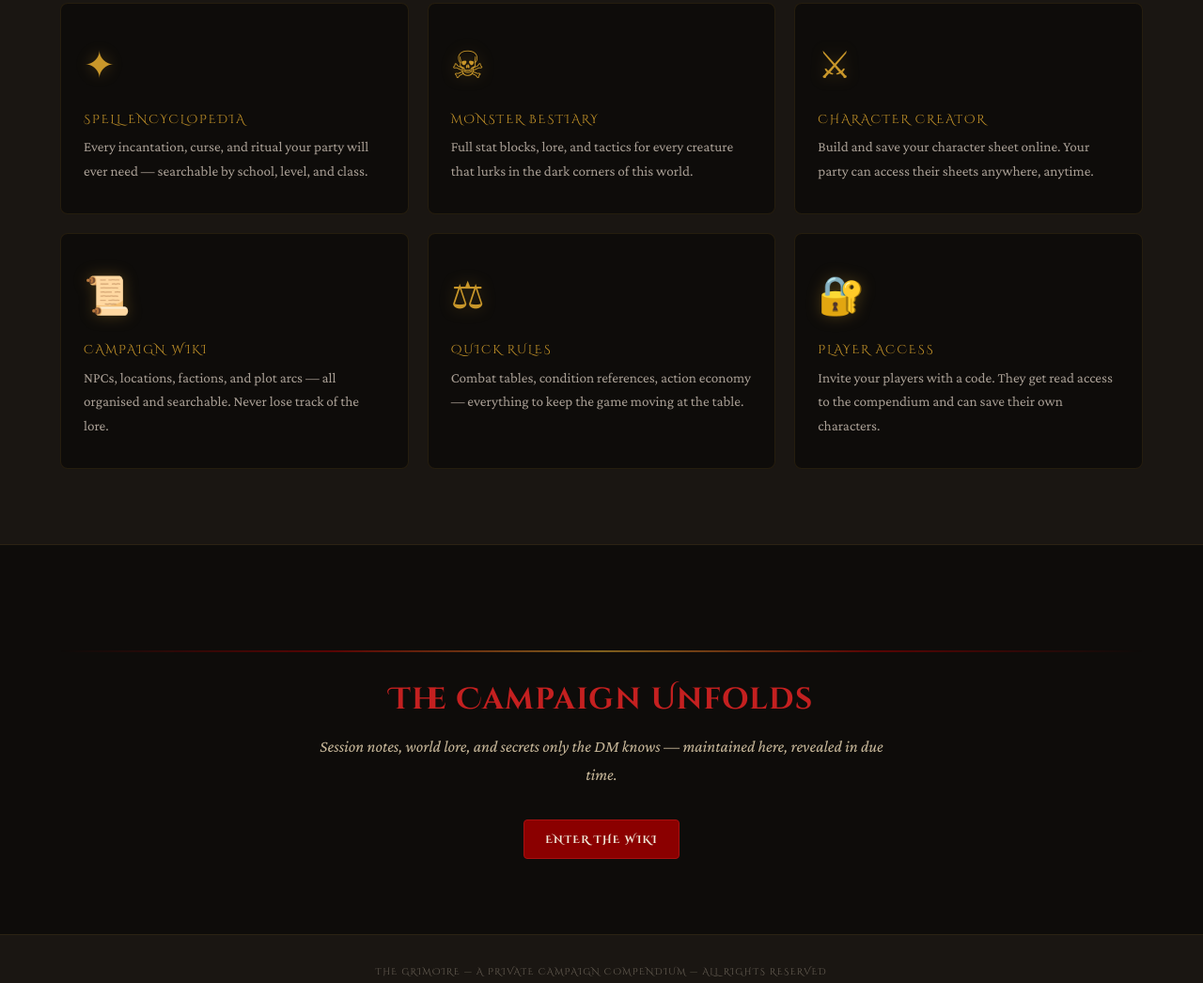
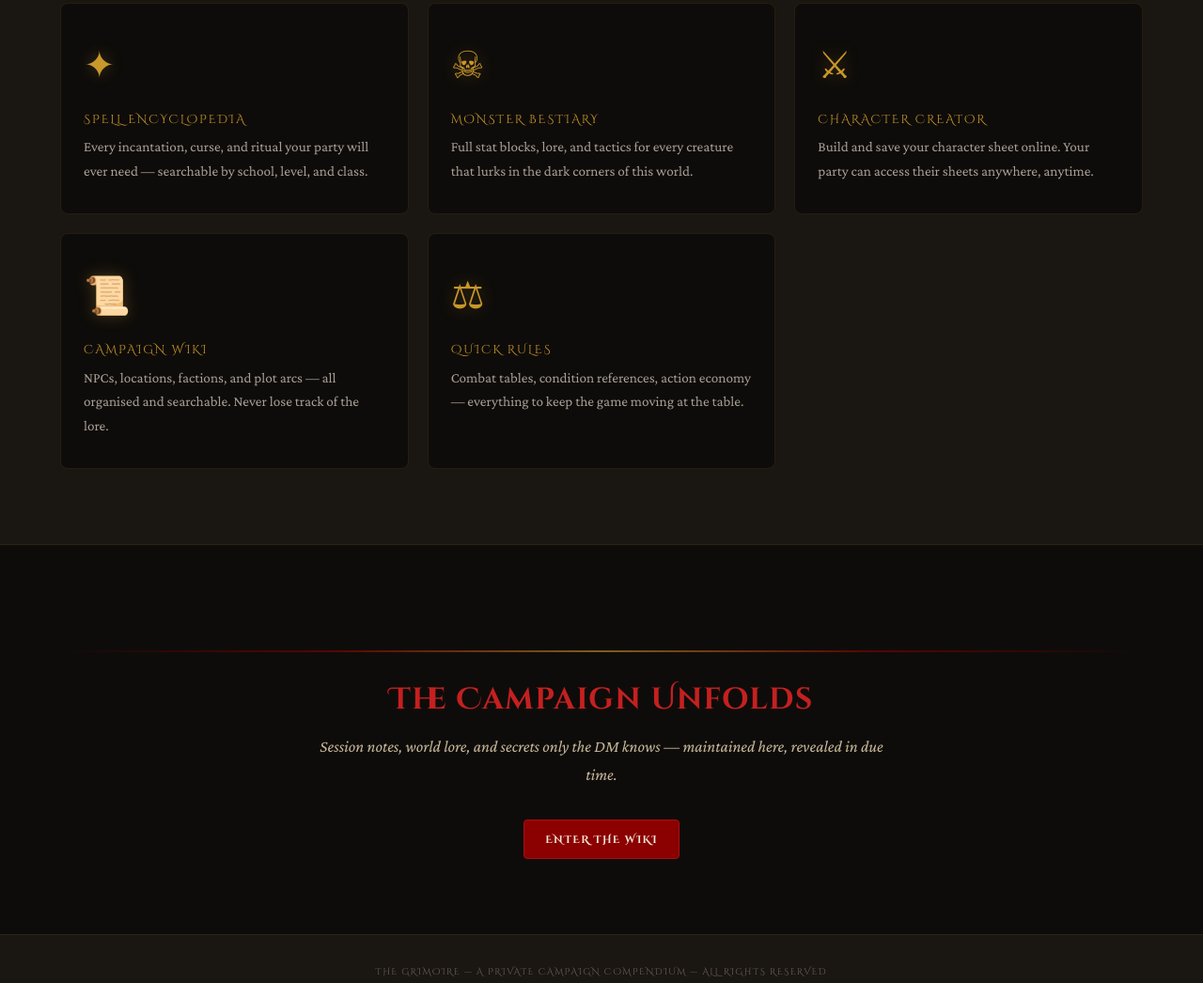
Before and after one commit to daymango/grimoire, a plain HTML site: page index.html in a window 1280 px wide. Shown: the part 999-2045 px from the top of the page at 94% size. Drawn offline with nearby package versions, Linux system fonts and the light colour scheme; a web font is replaced by a local one.

Commit message:
Update index.html

```diff
--- a/index.html
+++ b/index.html
@@ -237,12 +237,6 @@
           <p>Combat tables, condition references, action economy — everything to keep the game moving at the table.</p>
         </a>
 
-        <a href="pages/login.html" class="feature-card" style="text-decoration:none">
-          <span class="feature-icon">🔐</span>
-          <h3>Player Access</h3>
-          <p>Invite your players with a code. They get read access to the compendium and can save their own characters.</p>
-        </a>
-
       </div>
     </div>
   </section>
```
